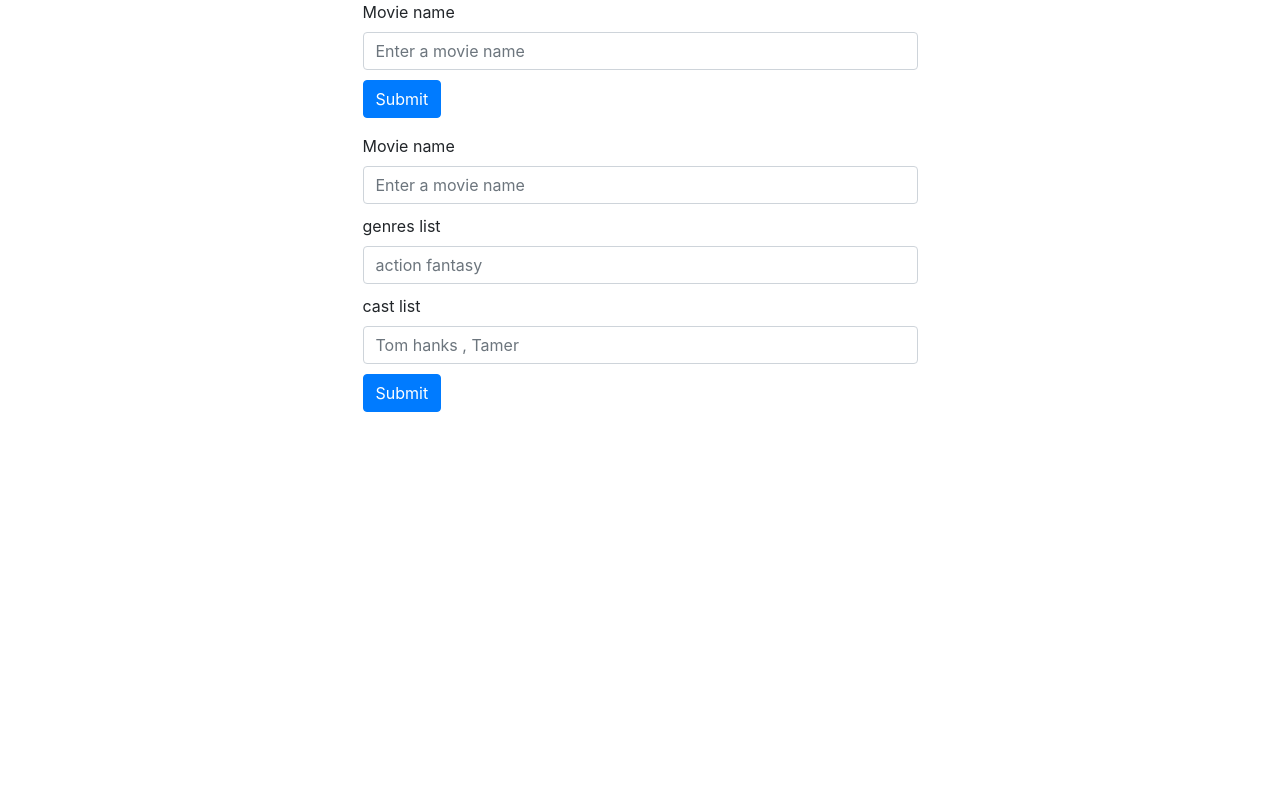
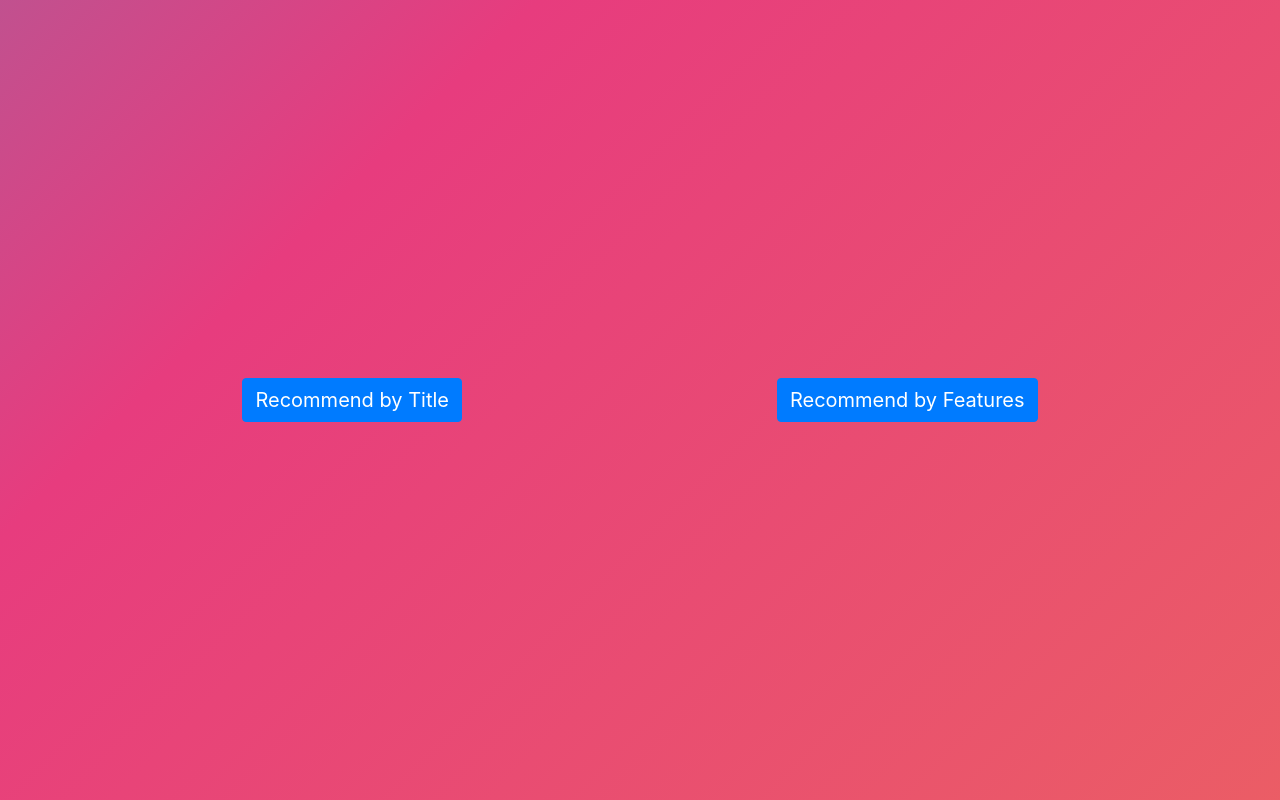
Before and after one commit to mohamedrady45/MovieRecommender, a Flask app: page / in a window 1280 px wide. Run offline with Flask 2, Linux system fonts and the light colour scheme; parts of the project's set-up code (start-up, migrations or seed data) failed here and were passed over.

Commit message:
finish: Recommend by features model & frontend

```diff
--- a/app.py
+++ b/app.py
@@ -1,25 +1,55 @@
 from flask import Flask,render_template,request
 from model import get_rec
 from byFeatureModel import recommendByFeature
+from utils.formating import collapse,deleteSpaces,toLower
 app=Flask(__name__)
 
 @app.route('/')
 def index():
     return render_template('index.html')
 
-@app.route('/predicte/title',methods=['POST'])
+@app.route('/predict/title',methods=['POST','GET'])
 def recommend():
     if request.method == 'POST' and request.form['movie']!= '' :
         movies=get_rec(request.form['movie'])
-        return render_template('index.html',movies=movies,name=request.form['movie'])
+        return render_template('byTitle.html',movies=movies,name=request.form['movie'])
+    elif request.method=='GET':
+        return render_template('byTitle.html')
     else :
-        return render_template('index.html')
+        return render_template('byTitle.html',movies=movies,name=request.form['movie'])
 
-@app.route('/predicte/features',methods=['POST'])
+@app.route('/predict/features',methods=['POST','GET'])
 def recommendByTags():
      if request.method == 'POST' :
-        print(request.form)
-        return render_template('index.html')
+        movie=request.form['movie']
+        if movie!='':
+            movie=deleteSpaces(movie)
+        else:
+            movie=' '
 
+        gernes=request.form['genres']
+        if gernes!='':
+            gernes=gernes.lower()
+        else :
+            gernes=' '
+        star=request.form['star']
+        if star!='':
+            star=deleteSpaces(star)
+        else :
+            star=' '
+
+        director=request.form['director']
+        if director!='':
+            director=deleteSpaces(director)
+        else :
+            director=' '
+
+        list=[movie,gernes,star,director]
+        print(list)
+        ans=recommendByFeature(list)
+        print(ans)
+        return render_template('byFeatures.html',moviesByf=ans)
+     elif request.method=='GET':
+        return render_template('byFeatures.html')
 if __name__=="__main__":
     app.run(debug=True)
--- a/byFeatureModel.py
+++ b/byFeatureModel.py
@@ -3,7 +3,7 @@
 import ast
 from sklearn.feature_extraction.text import CountVectorizer
 from sklearn.metrics.pairwise import cosine_similarity
-from utils.formating import convert,convert2,fetch_director,collapse
+from utils.formating import convert,convert2,fetch_director,collapse,toLower
 
 ## import datasets
 movies = pd.read_csv('tmdb/tmdb_5000_credits.csv')
@@ -20,10 +20,11 @@
 movies['overview'] = movies['overview'].apply(lambda x : x.split())
 
     ## collapse
-movies['cast'] = movies['cast'].apply(collapse)
-movies['director'] = movies['director'].apply(collapse)
-movies['genres'] = movies['genres'].apply(collapse)
-movies['keywords'] = movies['keywords'].apply(collapse)
+features=['cast','director','genres','keywords']
+for feature in features:
+    movies[feature]=movies[feature].apply(collapse)
+    movies[feature]=movies[feature].apply(toLower)
+
 ## merge into single string
 movies['tags'] = movies['overview']+movies['genres']+movies['keywords']+movies['cast']+movies['director']
 
--- a/templates/index.html
+++ b/templates/index.html
@@ -7,6 +7,40 @@
     <title>Movie Recommender</title>
     <link rel="stylesheet" href="https://cdn.jsdelivr.net/npm/bootstrap@4.3.1/dist/css/bootstrap.min.css" integrity="sha384-ggOyR0iXCbMQv3Xipma34MD+dH/1fQ784/j6cY/iJTQUOhcWr7x9JvoRxT2MZw1T" crossorigin="anonymous">
     <style>
+        a{
+            text-align: center;
+            display: block;
+            height: fit-content;
+            font-size: 30px;
+        }
+        body {
+	background: linear-gradient(-45deg, #ee7752, #e73c7e, #23a6d5, #23d5ab);
+	background-size: 400% 400%;
+	animation: gradient 15s ease infinite;
+	height: 100vh;
+}
+
+@keyframes gradient {
+	0% {
+		background-position: 0% 50%;
+	}
+	50% {
+		background-position: 100% 50%;
+	}
+	100% {
+		background-position: 0% 50%;
+	}
+}
+
+        .btn{
+            font-size: 20px;
+        }
+        .container{
+            display: flex;
+            align-items: center;
+            justify-content: space-around;
+            height: 100vh;
+        }
         form{
             justify-content: center;
             justify-items: center;
@@ -18,50 +52,7 @@
     </style>
 </head>
 <body class="container">
-    <form action="/predicte/title" method="post">
-        <div class="form-group">
-            <label for="movie">Movie name</label>
-            <input class="form-control" style="margin-bottom: 10px;" type="text" name="movie" placeholder="Enter a movie name">
-            <button type="submit" class="btn btn-primary">Submit</button>
-        </div>
-    </form>
-    <form action="/predicte/features" method="post">
-        <div class="form-group">
-            <label for="movie">Movie name</label>
-            <input class="form-control" style="margin-bottom: 10px;" type="text" name="movie" placeholder="Enter a movie name">
-            <label for="genres">genres list</label>
-            <input class="form-control" style="margin-bottom: 10px;" type="text" name="movie" placeholder="action fantasy">
-            <label for="cast">cast list</label>
-            <input class="form-control" style="margin-bottom: 10px;" type="text" name="movie" placeholder="Tom hanks , Tamer">
-
-            <button type="submit" class="btn btn-primary">Submit</button>
-        </div>
-    </form>
-    {% if movies|length > 0 %}
-    <div class="container">
-        <h3>Recommendations for : {{name}}</h3>
-        <table class="table">
-            <tr>
-                <th>Name</th>
-                <th>Genres</th>
-                <th>release_date</th>
-            </tr>
-            {% for index,row in movies.iterrows() %}
-                <tr>
-                    <td>{{row['title']}}</td>
-                    <td>
-                        {% for genre in row['genres'] %}
-                            {{genre}} ,
-                        {% endfor %}
-                    </td>
-                    <td> {{ row['release_date'] }}</td>
-                </tr>
-            {% endfor %}
-        </table>
-    </div>
-    {% elif name != null %}
-        <h3>Recommendations for : {{name}}</h3>
-        <h5>Not available in the dataset</h5>
-    {% endif %}
+    <a href="predict/title" class="btn btn-primary">Recommend by Title</a>
+    <a href="predict/features" class="btn btn-primary">Recommend by Features</a>
 </body>
 </html>
```
Also changed, not shown: templates/byFeatures.html (added, +49 -0 lines), templates/byTitle.html (added, +57 -0 lines), utils/formating.py (+8 -0 lines).
